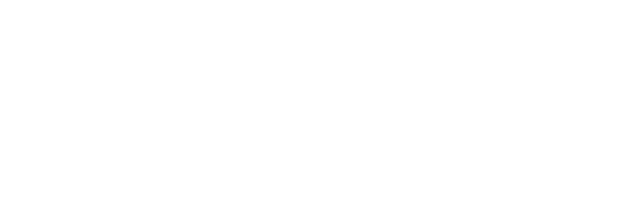
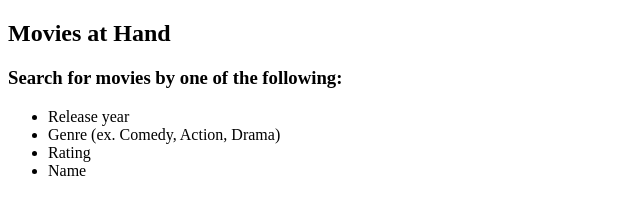
Before and after one commit to WebFrontendII/finalprojectwdd330, a plain HTML site: page src/index.html in a window 1280 px wide. Shown: the whole page, without its empty margins (0-640 px from the left). Drawn offline with Linux system fonts and the light colour scheme.

Commit message:
added search criteria to homepage

```diff
--- a/src/index.html
+++ b/src/index.html
@@ -6,5 +6,13 @@
     <title>Movies at Hand | Home</title>
   </head>
   <body>
+      <h2>Movies at Hand</h2>
+      <h3>Search for movies by one of the following:</h3>
+      <ul>
+          <li>Release year</li>
+          <li>Genre (ex. Comedy, Action, Drama)</li>
+          <li>Rating</li>
+          <li>Name</li>
+      </ul>
   </body>
 </html>
```
